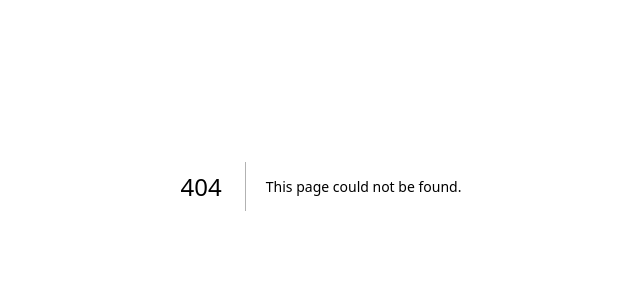
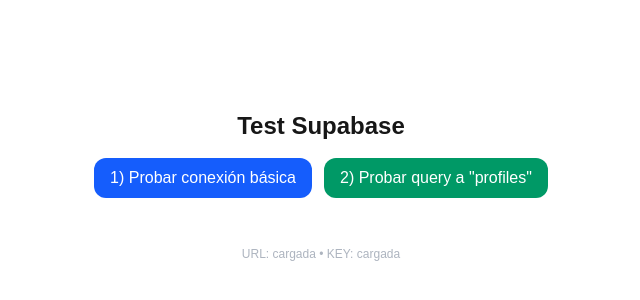
Before and after one commit to fFrancko/beneficios-mvp-web, a Next.js app: page /test-supabase in a window 1280 px wide. Before the commit this address had no page. Shown: the part 214-514 px from the top of the page, without its empty margins (319-959 px from the left). Built offline with nearby package versions, Linux system fonts and the light colour scheme; no server answers.

Commit message:
Agregar página de test Supabase

```diff
--- /dev/null
+++ b/app/test-supabase/page.tsx
@@ -0,0 +1,72 @@
+"use client";
+
+import { useState } from "react";
+import { createClient } from "@supabase/supabase-js";
+
+const supabaseUrl = process.env.NEXT_PUBLIC_SUPABASE_URL!;
+const supabaseAnon = process.env.NEXT_PUBLIC_SUPABASE_ANON_KEY!;
+
+// Cliente Supabase (lado cliente)
+const supabase = createClient(supabaseUrl, supabaseAnon);
+
+export default function TestSupabasePage() {
+  const [result, setResult] = useState<string>("");
+
+  // Test 1: ping directo a Auth (no depende de tablas)
+  async function testAuthPing() {
+    setResult("Probando conexión básica...");
+    try {
+      const res = await fetch(`${supabaseUrl}/auth/v1/settings`, {
+        headers: { apikey: supabaseAnon, Authorization: `Bearer ${supabaseAnon}` },
+      });
+      if (res.ok) {
+        setResult("✅ Conexión básica OK (Auth respondió 200).");
+      } else {
+        setResult(`⚠️ Conexión llegó pero respuesta no OK: ${res.status}`);
+      }
+    } catch (e: any) {
+      setResult(`❌ Error de red: ${e?.message || e}`);
+    }
+  }
+
+  // Test 2: query a una tabla típica del roadmap ("profiles")
+  // Si no existe aún, igual confirma que llegamos a la BD (dará error 'tabla no existe').
+  async function testProfilesQuery() {
+    setResult("Consultando tabla 'profiles'...");
+    const { data, error } = await supabase.from("profiles").select("*").limit(1);
+    if (error) {
+      // 42P01 = undefined_table (tabla no creada)
+      if ((error as any).code === "42P01") {
+        setResult("✅ Conectado a la BD, pero falta crear la tabla 'profiles'.");
+      } else {
+        setResult(`⚠️ Error consultando 'profiles': ${error.message}`);
+      }
+    } else {
+      setResult(`✅ Query OK. Filas recibidas: ${data?.length ?? 0}`);
+    }
+  }
+
+  return (
+    <main className="min-h-screen flex flex-col items-center justify-center gap-4 p-6">
+      <h1 className="text-2xl font-semibold">Test Supabase</h1>
+      <div className="flex flex-col sm:flex-row gap-3">
+        <button
+          onClick={testAuthPing}
+          className="px-4 py-2 rounded-xl bg-blue-600 text-white"
+        >
+          1) Probar conexión básica
+        </button>
+        <button
+          onClick={testProfilesQuery}
+          className="px-4 py-2 rounded-xl bg-emerald-600 text-white"
+        >
+          2) Probar query a "profiles"
+        </button>
+      </div>
+      <p className="mt-4 text-center text-sm text-gray-200/80">{result}</p>
+      <p className="text-xs text-gray-400/80">
+        URL: {supabaseUrl ? "cargada" : "vacía"} • KEY: {supabaseAnon ? "cargada" : "vacía"}
+      </p>
+    </main>
+  );
+}
```
